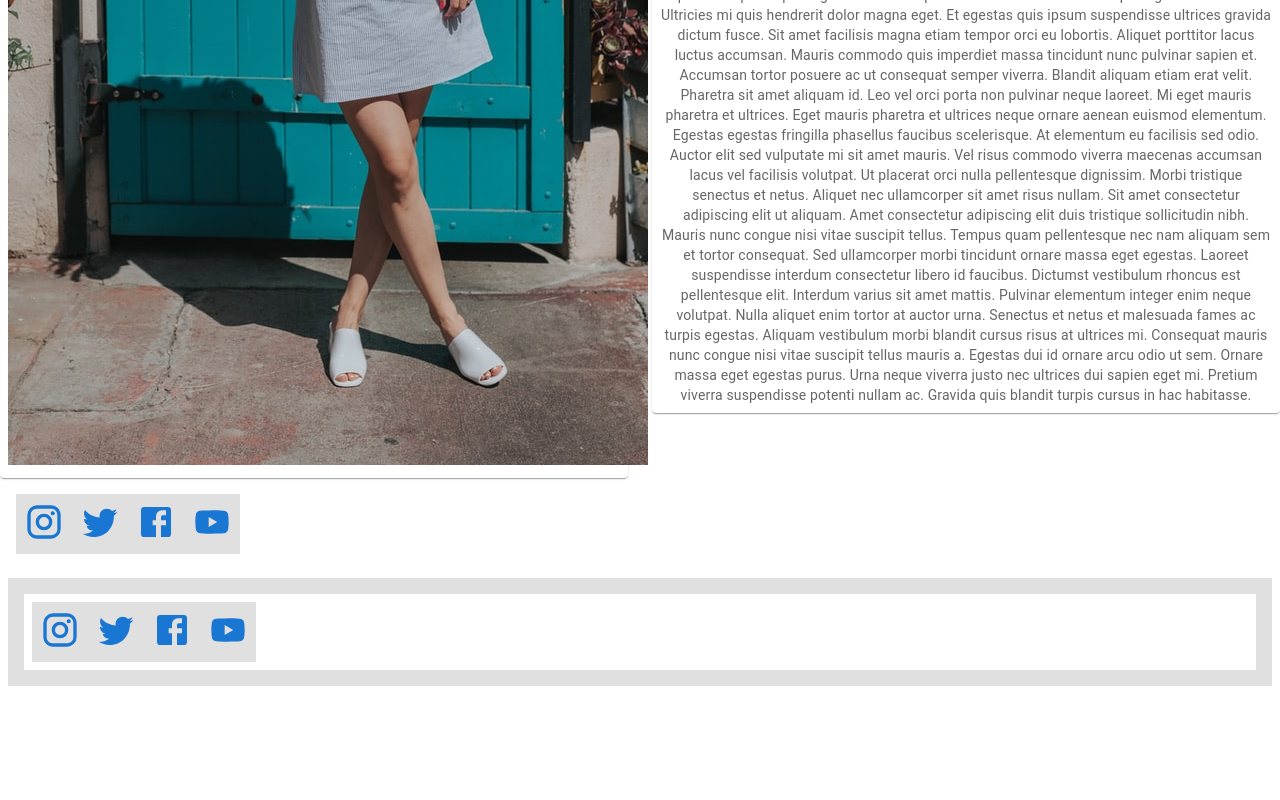
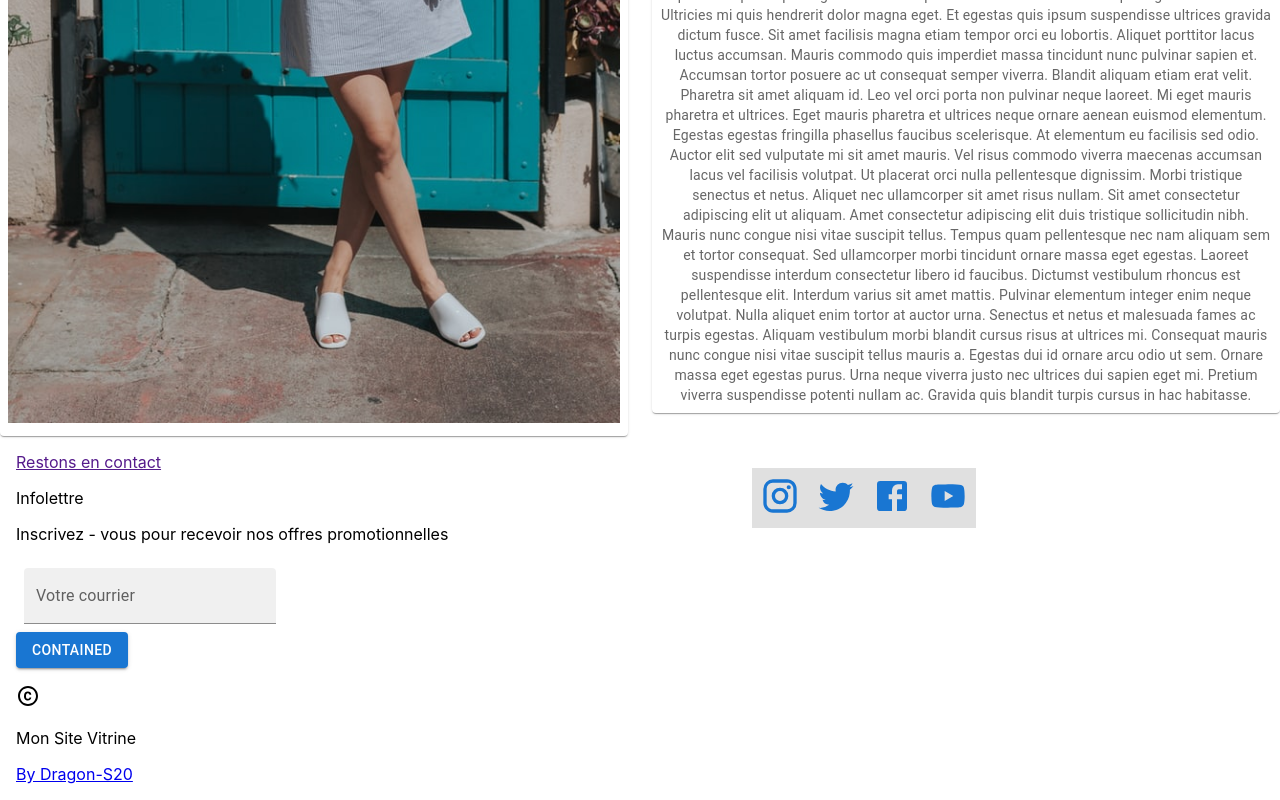
Before and after one commit to Dragon-S20/Demo-vitrine, a React (Create React App) app in the folder demo-vitrine/: page / in a window 1280 px wide. Shown: the part 3762-4562 px from the top of the page. Before the commit the page ends 4456 px from the top, so only its background shows below. Built offline with nearby package versions, Linux system fonts and the light colour scheme.

Commit message:
Infoletter

```diff
--- /dev/null
+++ b/demo-vitrine/src/component/Button_infoletter.js
@@ -0,0 +1,11 @@
+import * as React from 'react';
+import Button from '@mui/material/Button';
+import Stack from '@mui/material/Stack';
+
+export default function ContainedButtons() {
+    return (
+      <Stack direction="row" spacing={2}>
+        <Button variant="contained">Contained</Button>
+      </Stack>
+    );
+  }
--- a/demo-vitrine/src/component/Footer.js
+++ b/demo-vitrine/src/component/Footer.js
@@ -1,15 +1,25 @@
 import React from 'react'
 import Icons from './Icons.js'
+import CopyrightIcon from '@mui/icons-material/Copyright';
 import Box from '@mui/material/Box';
+import Infoletter from './Infoletter.js'
 
 
 
 const showFooter = () => {
     return (
+      <Box sx={{ display: 'flex', p: 1, bgcolor: 'background.paper'}} >
+      <Box
+        sx={{ p: 1, flexGrow: 1, }}>
+          <a href="">Restons en contact</a>
+          <Infoletter />
+          <p><CopyrightIcon/></p>
+          <p>Mon Site Vitrine</p>
+          <a href="https://github.com/Dragon-S20">By Dragon-S20</a>
+        </Box>
 
-      <Box sx={{ display: 'flex', p: 1, bgcolor: 'background.paper'}}>
       <Box
-        sx={{ p: 1, flexGrow: 1, bgcolor: 'grey.300' }}><Icons /></Box>
+        sx={{ p: 1, flexGrow: 1, }}><Icons /></Box>
         </Box>
 
     )
--- a/demo-vitrine/src/component/Home.js
+++ b/demo-vitrine/src/component/Home.js
@@ -2,7 +2,7 @@ import React from 'react'
 import home1 from './home1-vitrine.jpg'
 import Gallery from './Gallery.js'
 import Infos from './Infos.js'
-import Icons from './Icons.js'
+
 
 const home = () =>{
     return (
@@ -12,7 +12,6 @@ const home = () =>{
         </article>
         <Gallery />
         <Infos />
-        <Icons />
         </>
     )
 }
--- /dev/null
+++ b/demo-vitrine/src/component/Infoletter.js
@@ -0,0 +1,29 @@
+import React from 'react'
+import Box from '@mui/material/Box';
+import TextField from '@mui/material/TextField'
+import Button from './Button_infoletter.js'
+
+export default function BasicTextFields() {
+    return (
+        <>
+        <Box>
+            <section>
+                <p>Infolettre</p>
+                <p>Inscrivez - vous pour recevoir nos offres promotionnelles</p>
+            </section>
+        </Box>
+      <Box
+        component="form"
+        sx={{
+          '& > :not(style)': { m: 1, width: '25ch' },
+        }}
+        noValidate
+        autoComplete="off"
+      >
+          <TextField id="filled-basic" label="Votre courrier
+          " variant="filled" />
+          </Box>
+          <Button />
+          </>
+
+    )}
--- a/demo-vitrine/src/component/Infos.js
+++ b/demo-vitrine/src/component/Infos.js
@@ -29,10 +29,10 @@ Blandit aliquam etiam erat velit. Pharetra sit amet aliquam id. Leo vel orci por
 Interdum varius sit amet mattis. Pulvinar elementum integer enim neque volutpat. Nulla aliquet enim tortor at auctor urna. Senectus et netus et malesuada fames ac turpis egestas. Aliquam vestibulum morbi blandit cursus risus at ultrices mi. Consequat mauris nunc congue nisi vitae suscipit tellus mauris a. Egestas dui id ornare arcu odio ut sem. Ornare massa eget egestas purus. Urna neque viverra justo nec ultrices dui sapien eget mi. Pretium viverra suspendisse potenti nullam ac. Gravida quis blandit turpis cursus in hac habitasse.</Item>
         </Grid>
         <Grid item xs={6}>
-          <Item><img src={img1} alt= {'model'} /></Item>
+          <Item><img src={img1} alt= {'model'} style={{ width: '100%' }}/></Item>
         </Grid>
         <Grid item xs={6}>
-          <Item><img src={img2} alt= {'model'} /></Item>
+          <Item><img src={img2} alt= {'model'} style={{ width: '100%' }}/></Item>
         </Grid>
         <Grid item xs={6}>
           <Item>Lorem ipsum dolor sit amet, consectetur adipiscing elit, sed do eiusmod tempor incididunt ut labore et dolore magna aliqua. Eu tincidunt tortor aliquam nulla facilisi cras fermentum. Gravida rutrum quisque non tellus orci ac auctor augue mauris. Phasellus egestas tellus rutrum tellus pellentesque eu tincidunt tortor aliquam. Ipsum nunc aliquet bibendum enim facilisis gravida neque convallis. Lorem sed risus ultricies tristique. Nunc aliquet bibendum enim facilisis gravida neque convallis a. Dui vivamus arcu felis bibendum ut tristique et. Ornare aenean euismod elementum nisi quis eleifend quam. Sollicitudin nibh sit amet commodo nulla facilisi nullam vehicula ipsum. Mauris ultrices eros in cursus turpis. Pharetra sit amet aliquam id diam maecenas. Ullamcorper velit sed ullamcorper morbi. Nunc scelerisque viverra mauris in. Erat nam at lectus urna duis convallis convallis tellus id. Venenatis lectus magna fringilla urna porttitor rhoncus dolor purus. Tempor nec feugiat nisl pretium fusce id velit ut. Eros in cursus turpis massa tincidunt dui ut. In dictum non consectetur a erat nam at lectus urna.
```
